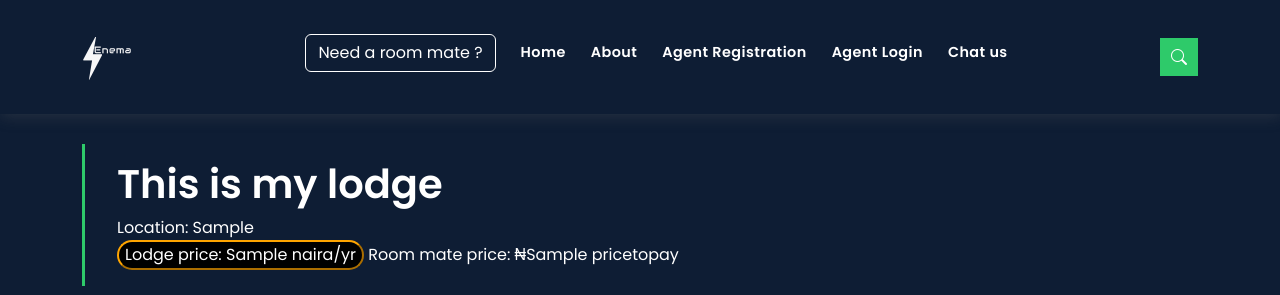
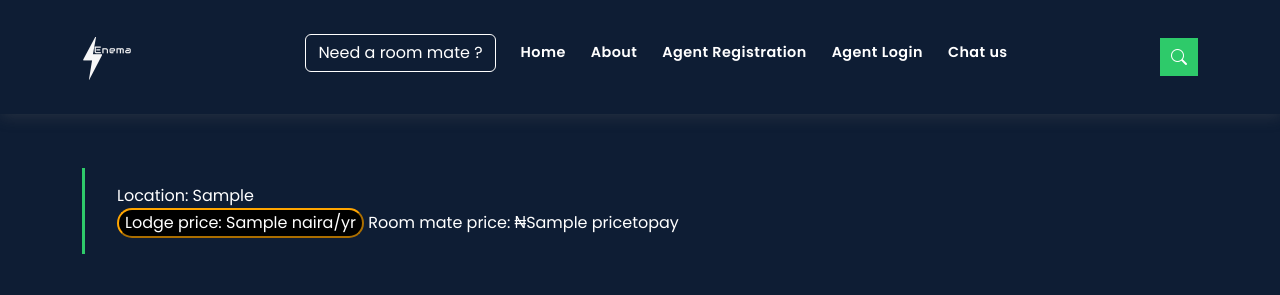
Before and after one commit to Unekwu001/newpro, a Django app: template enema/templates/roomate-single.html in a window 1280 px wide. Shown: the top 295 px of the page. Run offline with Django 4.2, Linux system fonts and the light colour scheme; tables that the repository leaves empty hold one stand-in row (values such as "Sample post"); the template is opened without the code that fills it: values that come from a table or form of the project are taken from there, most other values are stand-ins (such as "Sample title", 1, 10 or a date in 2020); some libraries are stand-ins or nearby versions.

Commit message:
quick fix

```diff
--- a/enema/templates/roomate-single.html
+++ b/enema/templates/roomate-single.html
@@ -9,8 +9,8 @@
       <div class="container">
         <div class="row">
           <div class="col-md-12 col-lg-8"style="margin-top:-9vh;">
-            <div class="title-single-box">{% if roomate %}
-              <h1 class="title-single"style="color:white;">This is my lodge</h1>
+            <div class="title-single-box mt-4">{% if roomate %}
+
               <span class="color-text-a"style="color:white;">Location: {{roomate.location}}</span><br>
               <button class="color-text-a"style="color:white;border-color:orange;background-color:black;border-radius:20px;"onclick="return false;">Lodge price: {{roomate.lodgerent}} naira/yr</button>
 
@@ -64,15 +64,8 @@
 
               <div class="col-md-6 col-lg-7">
 
-                <div class="property-summary" style="margin-top:-12vh">
-                  <div class="row">
+                <div class="property-summary" style="margin-top:-1vh">
 
-                    <div class="col-sm-12">
-                      <div class="title-box-d section-t4">
-                        <h3 class="title-d"style="color:white;">Quick Summary</h3>
-                      </div>
-                    </div>
-                  </div>
                   <div class="summary-list">
                     <ul class="list"style="color:white;">
                       <li class="d-flex justify-content-between">
```
